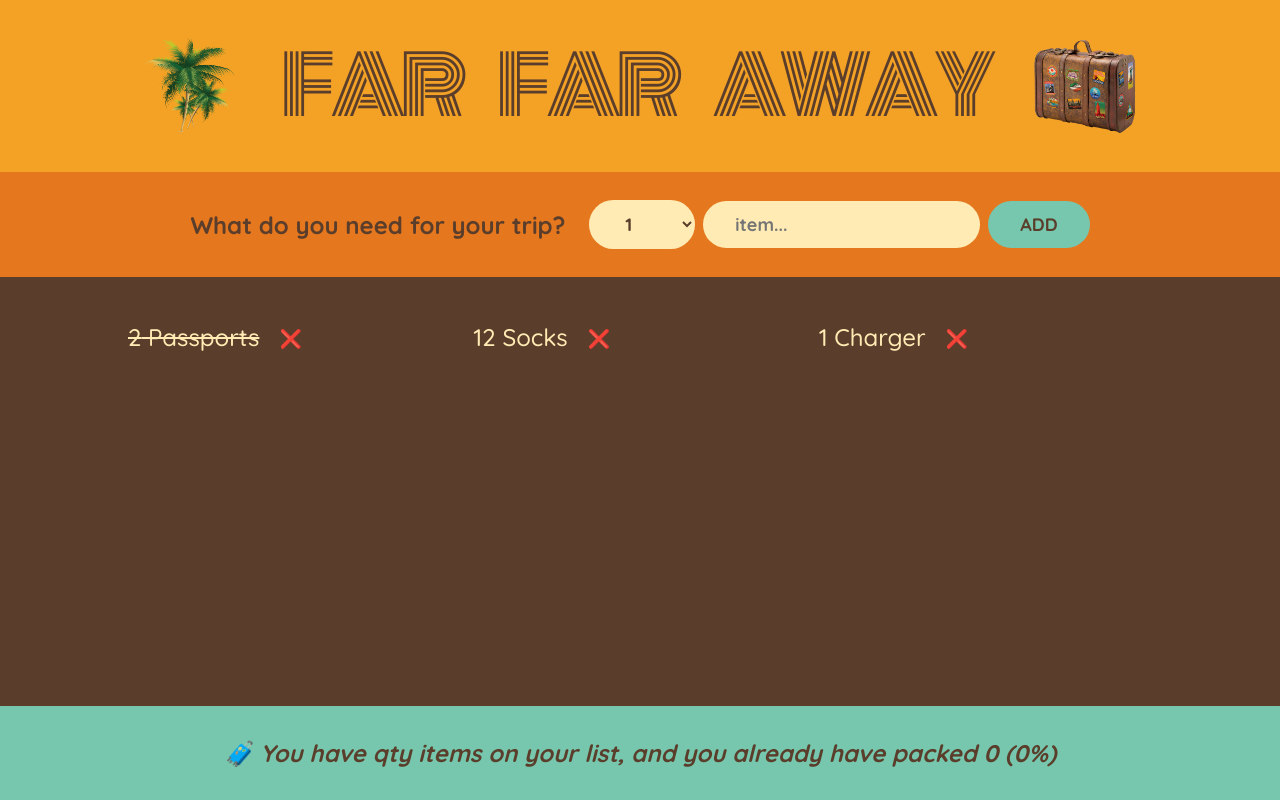
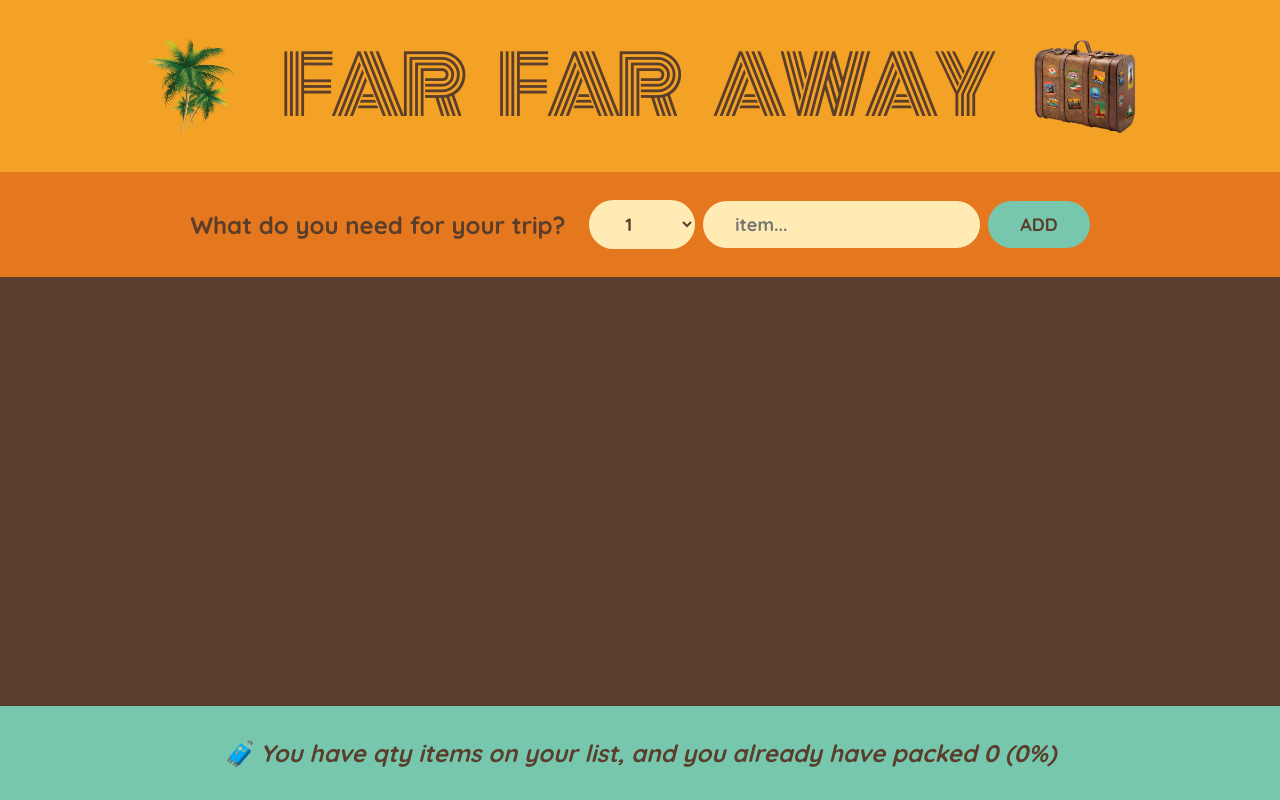
Before and after one commit to ivangil18/far-far-away-app, a React (Create React App) app: page / in a window 1280 px wide. Built offline with nearby package versions, Linux system fonts and the light colour scheme.

Commit message:
add an remove items from packingList implemented

```diff
--- a/src/App.js
+++ b/src/App.js
@@ -7,11 +7,21 @@ const initialItems = [
 ];
 
 export default function App() {
+  const [items, setItems] = useState([]);
+
+  function handleAddItems(item) {
+    setItems((items) => [...items, item]);
+  }
+
+  function handleDeleteItem(itemId) {
+    setItems((items) => items.filter((item) => item !== itemId));
+  }
+
   return (
     <div className="app">
       <Logo />
-      <Form />
-      <PackingList />
+      <Form onAddItems={handleAddItems} />
+      <PackingList items={items} onDeleteItem={handleDeleteItem} />
       <Stats />
     </div>
   );
@@ -26,7 +36,7 @@ function Logo() {
     </div>
   );
 }
-function Form() {
+function Form({ onAddItems }) {
   const [description, setDescription] = useState("");
   const [quantity, setQuantity] = useState(1);
 
@@ -44,6 +54,8 @@ function Form() {
     };
 
     console.log(newItem);
+
+    onAddItems(newItem);
 
     setDescription("");
     setQuantity(1);
@@ -72,24 +84,24 @@ function Form() {
     </form>
   );
 }
-function PackingList() {
+function PackingList({ items, onDeleteItem }) {
   return (
     <div className="list">
       <ul>
-        {initialItems.map((item) => (
-          <Item item={item} key={item.id} />
+        {items.map((item) => (
+          <Item item={item} key={item.id} onDelete={onDeleteItem} />
         ))}
       </ul>
     </div>
   );
 }
-function Item({ item }) {
+function Item({ item, onDelete }) {
   return (
     <li>
       <span style={item.packed ? { textDecoration: "line-through" } : {}}>
         {item.quantity} {item.description}
       </span>
-      <button>❌</button>
+      <button onClick={() => onDelete(item)}>❌</button>
     </li>
   );
 }
```
